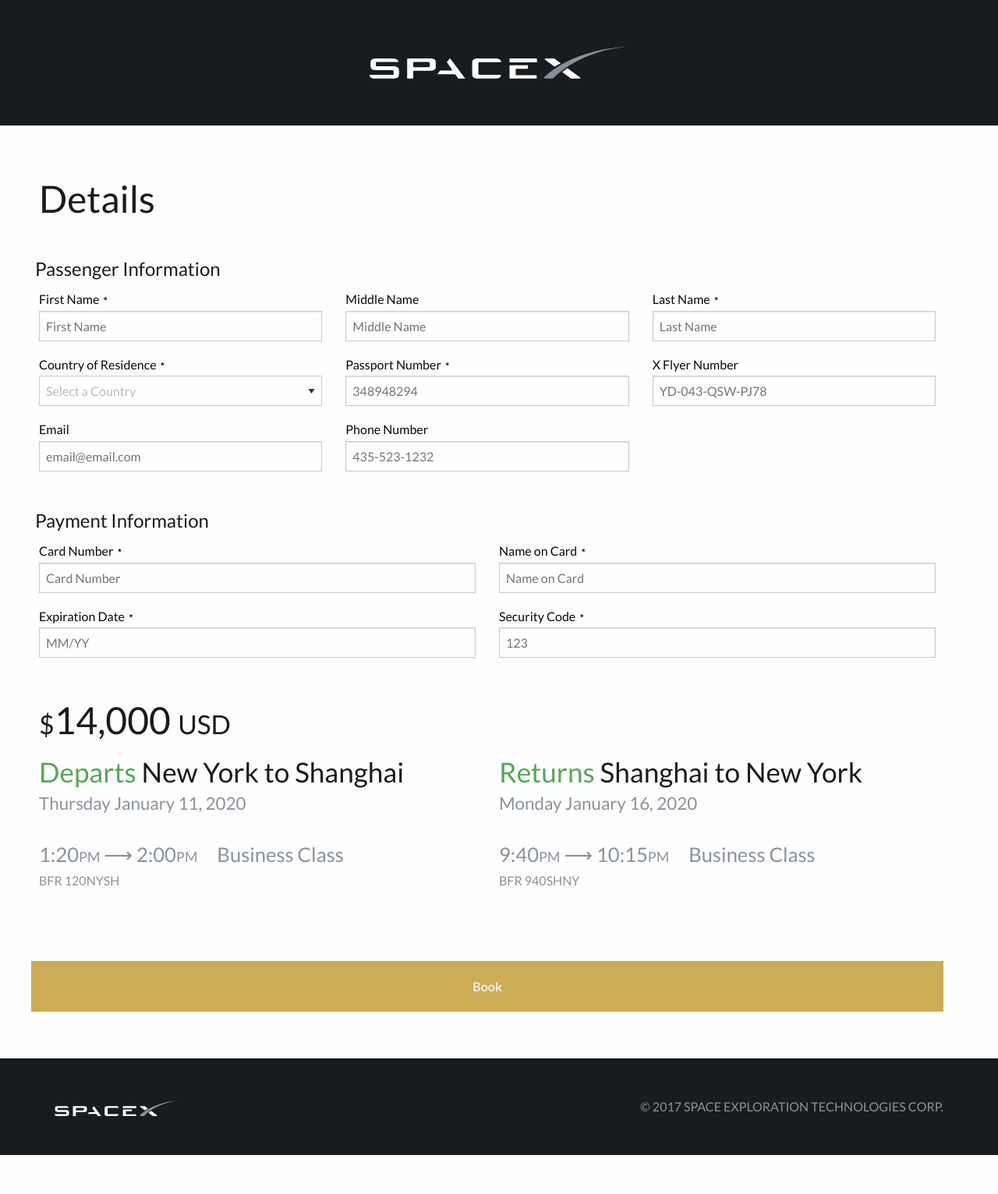
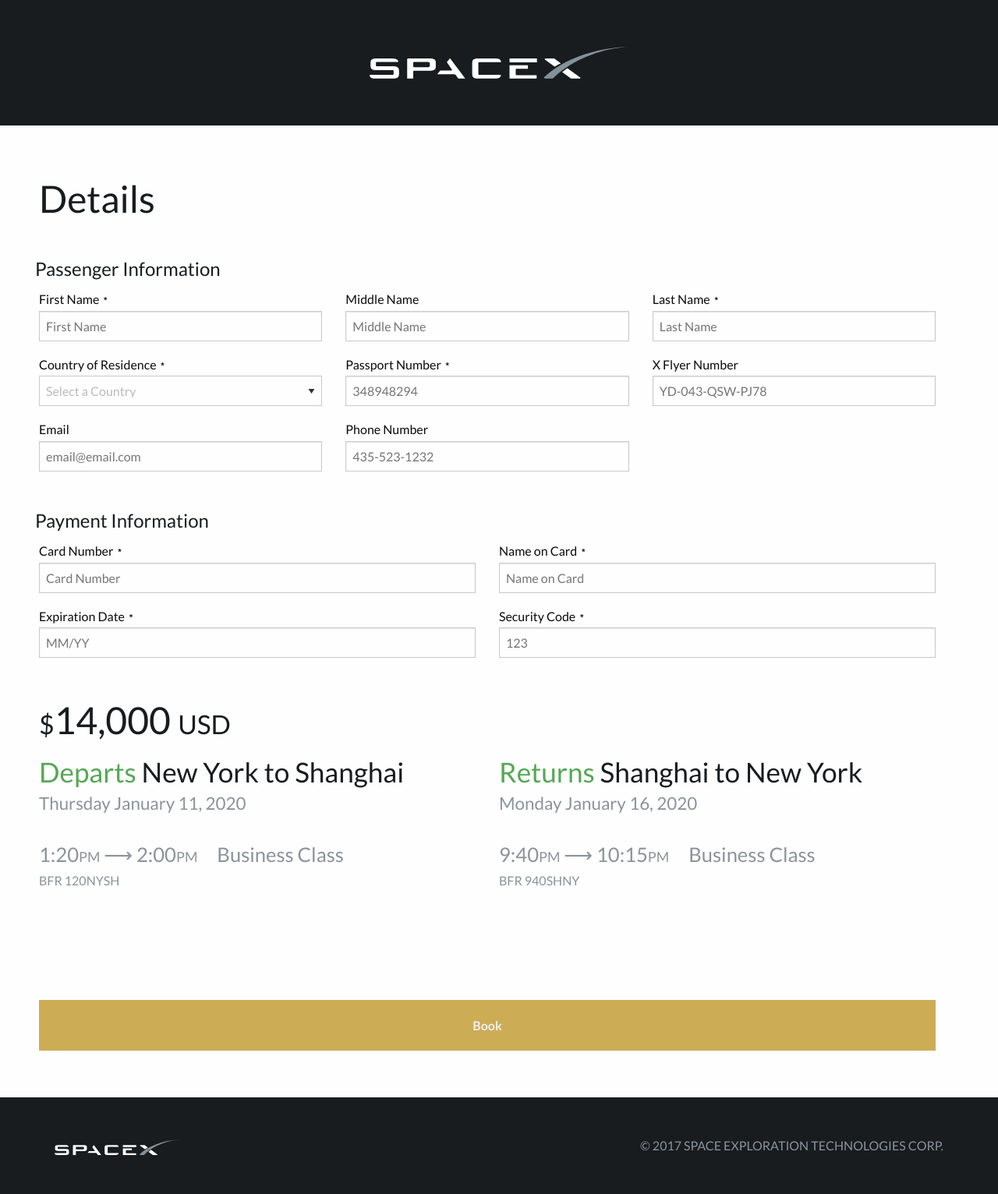
Before and after one commit to naher94/spacex, a Jekyll site: the page built from details.html, in a window 1280 px wide. Shown: the whole page at 78% size. Built offline with Jekyll 4.4.1, drawn with Linux system fonts in a browser that asks for light colours; before the commit the page ends 1482 px from its top, so only the background shows below that.

Commit message:
Button Updates

```diff
--- a/css/spacex.scss
+++ b/css/spacex.scss
@@ -315,6 +315,8 @@
 
 .summary-buttons{
   margin-top: 80px;
+  padding-left: 10px;
+  padding-right: 10px;
 }
 
 label{
--- a/details.html
+++ b/details.html
@@ -355,7 +355,7 @@
   </div>
 </div>
 
-<div class="row">
+<div class="row summary-buttons">
   <div class="small-12 columns">
     <a href="/index.html">
       <div class="member-login-button">
```
Also changed, not shown: 3 other files.
